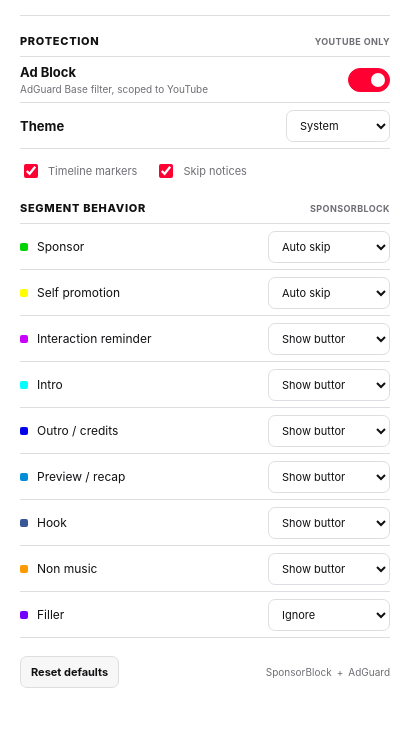
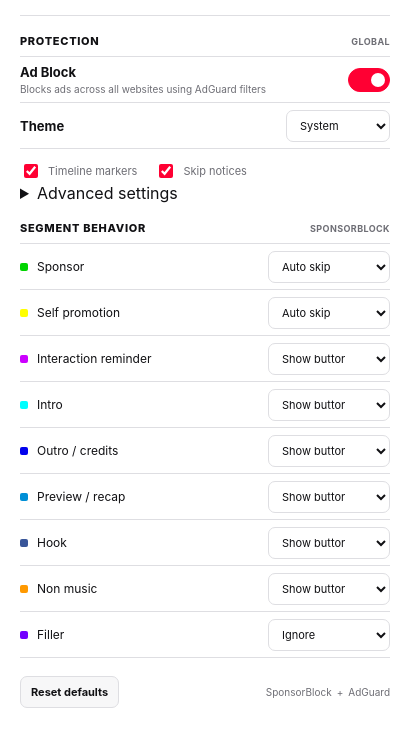
Before and after one commit to Majkey25/yt-segments-sponsorship-autoskipper, a browser extension: page popup.html in a window 400 px wide. Shown: the part 77-824 px from the top of the page. Drawn offline with Linux system fonts and the light colour scheme.

Commit message:
feat: add advanced ad block scope control

```diff
--- a/popup.html
+++ b/popup.html
@@ -26,13 +26,13 @@
     <section class="protection" aria-labelledby="protection-title">
       <div class="section-heading">
         <span id="protection-title">Protection</span>
-        <span class="section-note">YouTube only</span>
+        <span id="adBlockScopeStatus" class="section-note">Global</span>
       </div>
 
       <label class="feature-row">
         <span class="feature-copy">
           <strong>Ad Block</strong>
-          <small>AdGuard Base filter, scoped to YouTube</small>
+          <small id="adBlockScopeCopy">Blocks ads across all websites using AdGuard filters</small>
         </span>
         <span class="switch switch-small">
           <input id="adBlockEnabled" type="checkbox">
@@ -53,6 +53,17 @@
         <label><input id="showMarkers" type="checkbox"> Timeline markers</label>
         <label><input id="showToast" type="checkbox"> Skip notices</label>
       </div>
+
+      <details class="advanced" id="advancedSettings">
+        <summary id="advancedToggle">Advanced settings</summary>
+        <div class="option-row advanced-row">
+          <label for="adBlockScope">Ad blocking scope</label>
+          <select id="adBlockScope" aria-label="Ad blocking scope">
+            <option value="global">Global</option>
+            <option value="youtube">YouTube only</option>
+          </select>
+        </div>
+      </details>
     </section>
 
     <section class="segments" aria-labelledby="segments-title">
```
